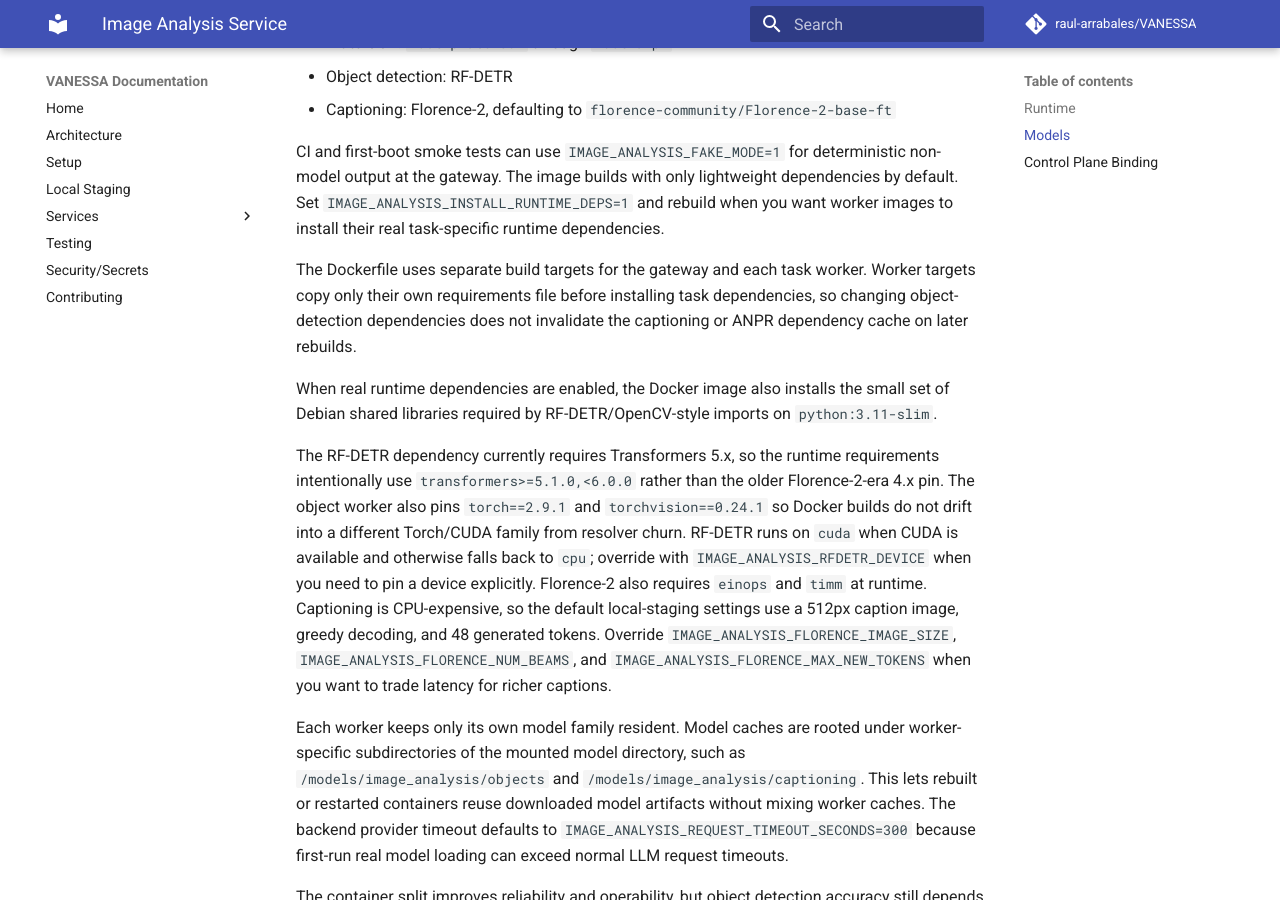
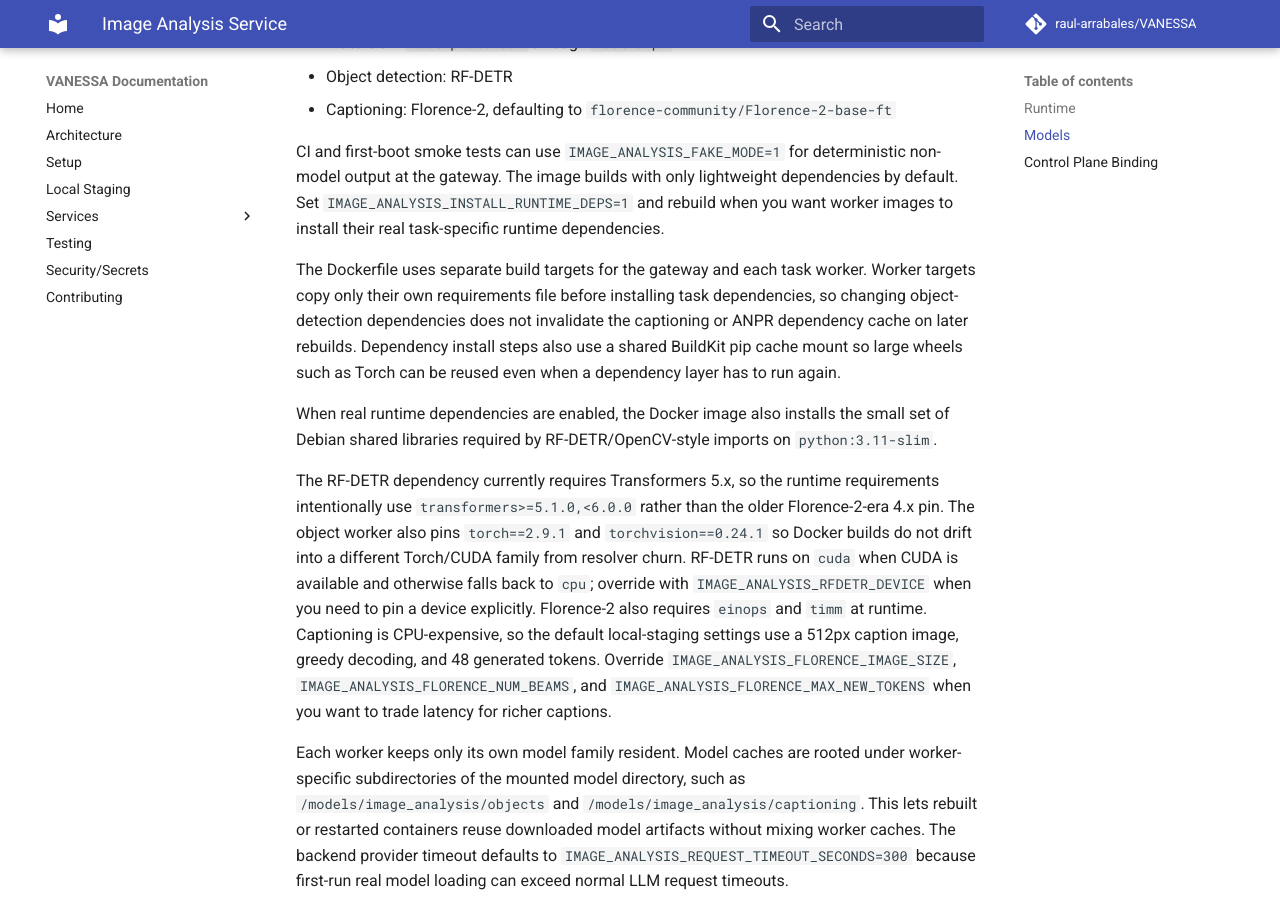
Before and after one commit to raul-arrabales/VANESSA, an MkDocs documentation site: the page built from docs/services/image-analysis.md, in a window 1280 px wide and 900 px high, scrolled down 1349 px. Built offline with MkDocs 1.6.1 and Material for MkDocs 9.7.7, drawn with Linux system fonts in a browser that asks for light colours; comment, search, counter and statistics services are not loaded.

Commit message:
persistent wheel cache for image analysis workers #207

```diff
--- a/docs/services/image-analysis.md
+++ b/docs/services/image-analysis.md
@@ -42,7 +42,7 @@
 
 CI and first-boot smoke tests can use `IMAGE_ANALYSIS_FAKE_MODE=1` for deterministic non-model output at the gateway. The image builds with only lightweight dependencies by default. Set `IMAGE_ANALYSIS_INSTALL_RUNTIME_DEPS=1` and rebuild when you want worker images to install their real task-specific runtime dependencies.
 
-The Dockerfile uses separate build targets for the gateway and each task worker. Worker targets copy only their own requirements file before installing task dependencies, so changing object-detection dependencies does not invalidate the captioning or ANPR dependency cache on later rebuilds.
+The Dockerfile uses separate build targets for the gateway and each task worker. Worker targets copy only their own requirements file before installing task dependencies, so changing object-detection dependencies does not invalidate the captioning or ANPR dependency cache on later rebuilds. Dependency install steps also use a shared BuildKit pip cache mount so large wheels such as Torch can be reused even when a dependency layer has to run again.
 
 When real runtime dependencies are enabled, the Docker image also installs the small set of Debian shared libraries required by RF-DETR/OpenCV-style imports on `python:3.11-slim`.
 
```
Also changed, not shown: 3 other files.
